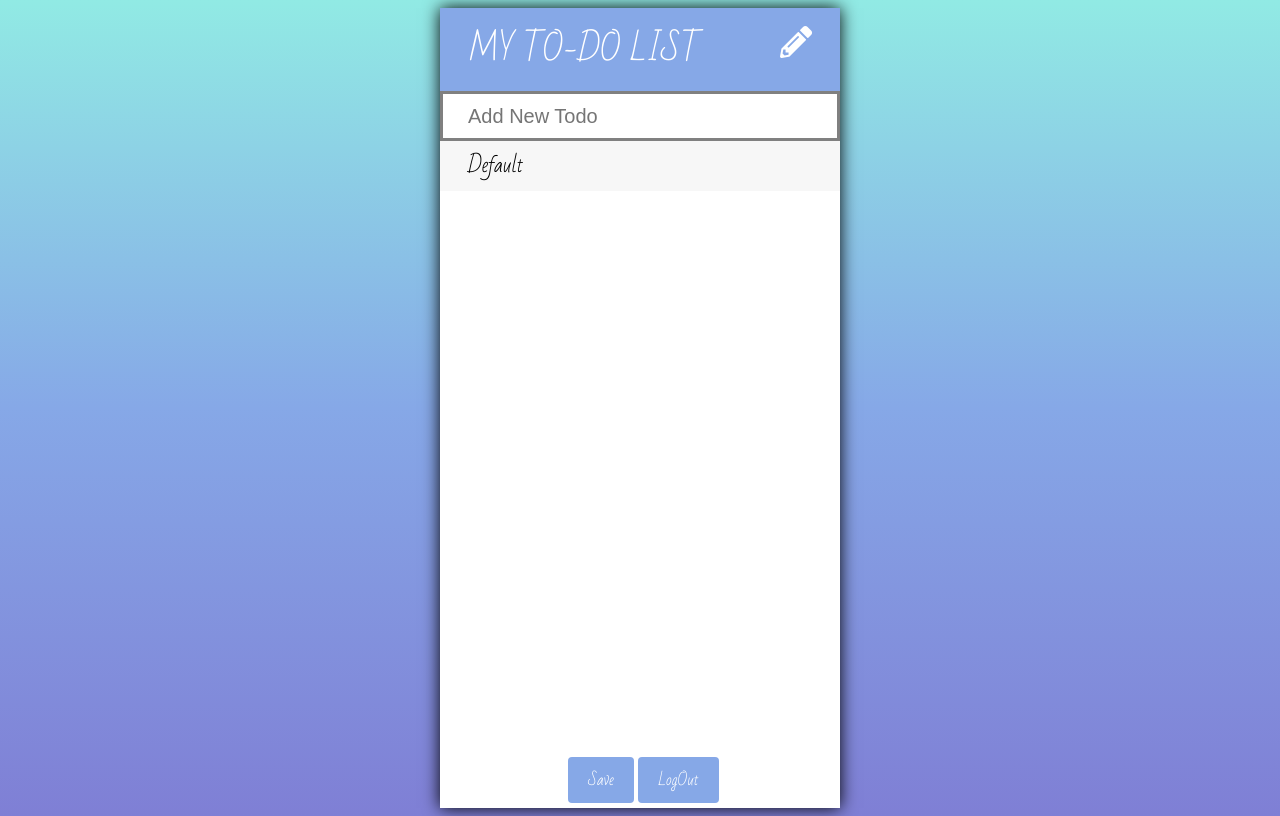
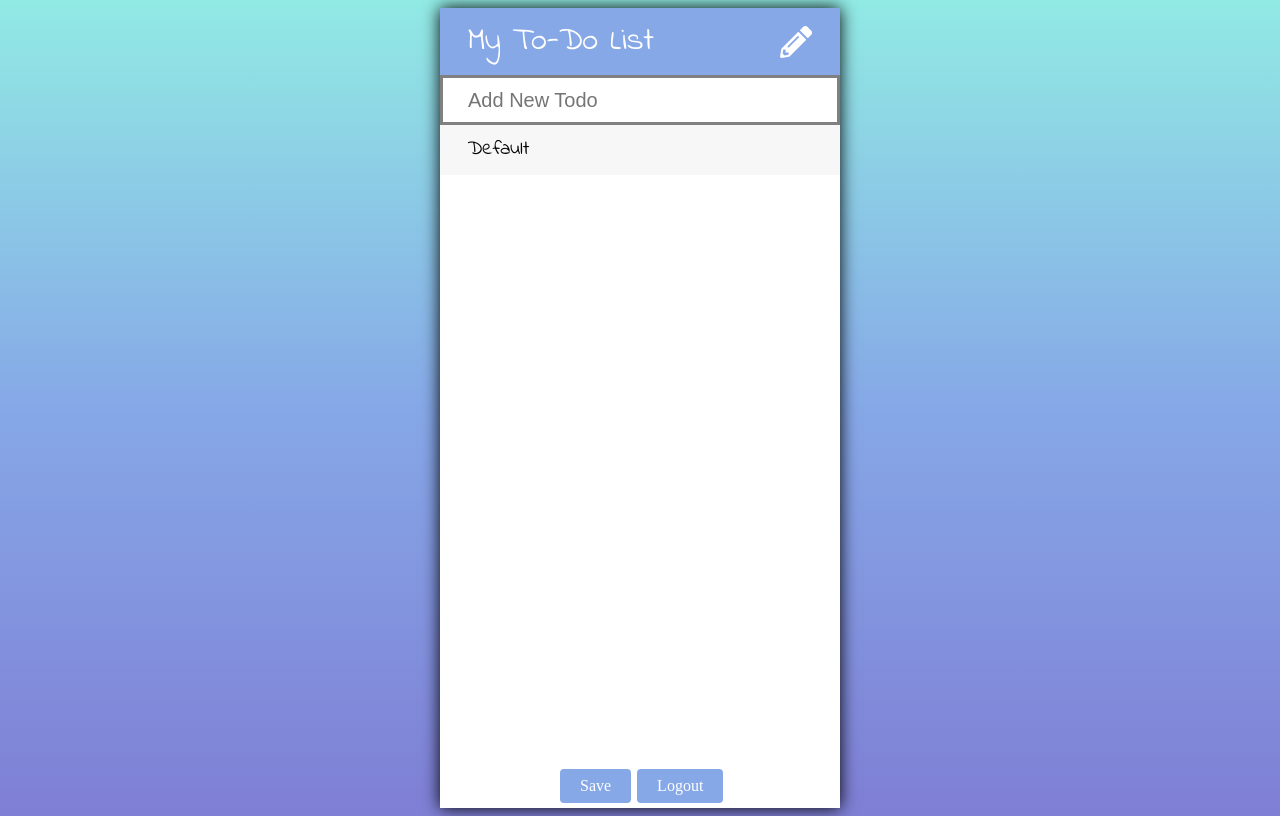
Before and after one commit to jeongyongsu5366/completedTodo, a website: page View/todolist.html in a window 1280 px wide. Drawn offline with Linux system fonts and the light colour scheme.

Commit message:
Refactor Variable and Write down Design of this project

```diff
--- a/View/todolist.html
+++ b/View/todolist.html
@@ -1,17 +1,17 @@
 <DOCTYPE html!>
 
   <head>
-    <title>Linda's To-Do List App</title>
+    <title>To-Do List App</title>
     <meta name="viewport" content="width=device-width, initial-scale=1">
     <link rel="stylesheet" href="https://use.fontawesome.com/releases/v5.0.13/css/all.css"
       integrity="sha384-DNOHZ68U8hZfKXOrtjWvjxusGo9WQnrNx2sqG0tfsghAvtVlRW3tvkXWZh58N9jp" crossorigin="anonymous">
-    <link href="https://fonts.googleapis.com/css?family=Bad+Script" rel="stylesheet">
+    <link href="https://fonts.googleapis.com/css?family=Indie+Flower&display=swap" rel="stylesheet">
     <link rel="shortcut icon" href="assets/favicon.ico">
     <link rel="icon" type="image/gif" href="assests/animated_favicon1.gif">
     <style>
       body {
         min-height: 100%;
-        font-family: Bad Script;
+        font-family: 'Indie Flower', cursive;
         background: #91eae4;
         /* fallback for old browsers */
         background: -webkit-linear-gradient(to bottom, #91EAE4, #86A8E7, #7F7FD5);
@@ -22,7 +22,6 @@
       }
 
       h1 {
-        text-transform: uppercase;
         background: #86a8e7;
         color: white;
         margin: 0;
@@ -72,7 +71,7 @@
         text-align: center;
         text-decoration: none;
         display: inline-block;
-        font-size: 15px;
+        font-size: 16px;
         border-radius: 4px;
         font-family: Bad Script;
         -webkit-transition-duration: 0.4s;
@@ -91,7 +90,7 @@
       #buttons {
         display: inline-block;
         text-align: center;
-        margin-left: 32%;
+        margin-left: 30%;
         position: absolute;
         bottom: 5px;
       }
@@ -210,7 +209,7 @@
   <body>
 
     <div id="todo">
-      <h1> MY TO-DO LIST <i id="pencil" class="fas fa-pencil-alt"></i> </h1>
+      <h1>My To-Do List<i id="pencil" class="fas fa-pencil-alt"></i> </h1>
 
       <input type="text" placeholder="Add New Todo">
 
@@ -221,7 +220,7 @@
 
       <div id="buttons">
         <button class="save">Save</button>
-        <button class="logout" onclick="logout()">LogOut</button>
+        <button class="logout" onclick="logout()">Logout</button>
       </div>
     </div>
 
```
Also changed, not shown: Controller/index.js (+7 -1 lines), Model/manageData.js (+10 -12 lines), README.md, 2 other files.
